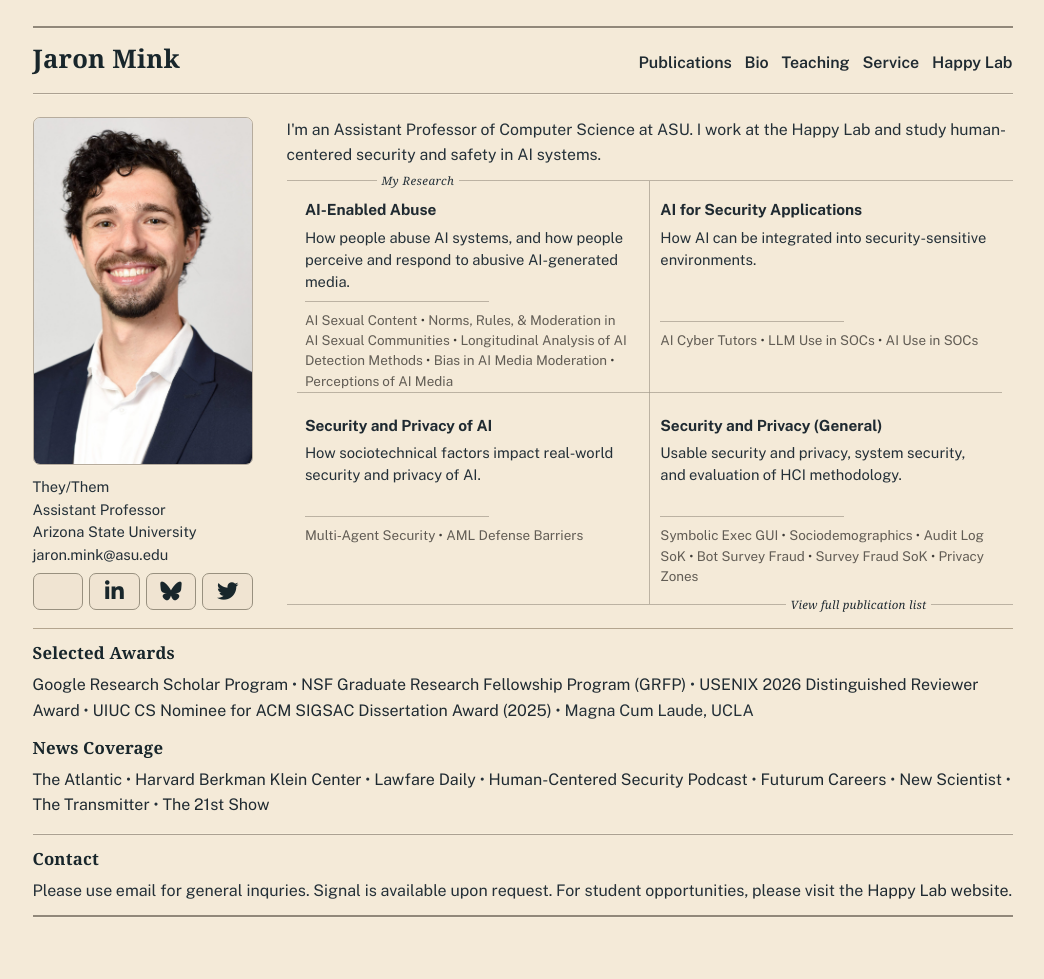
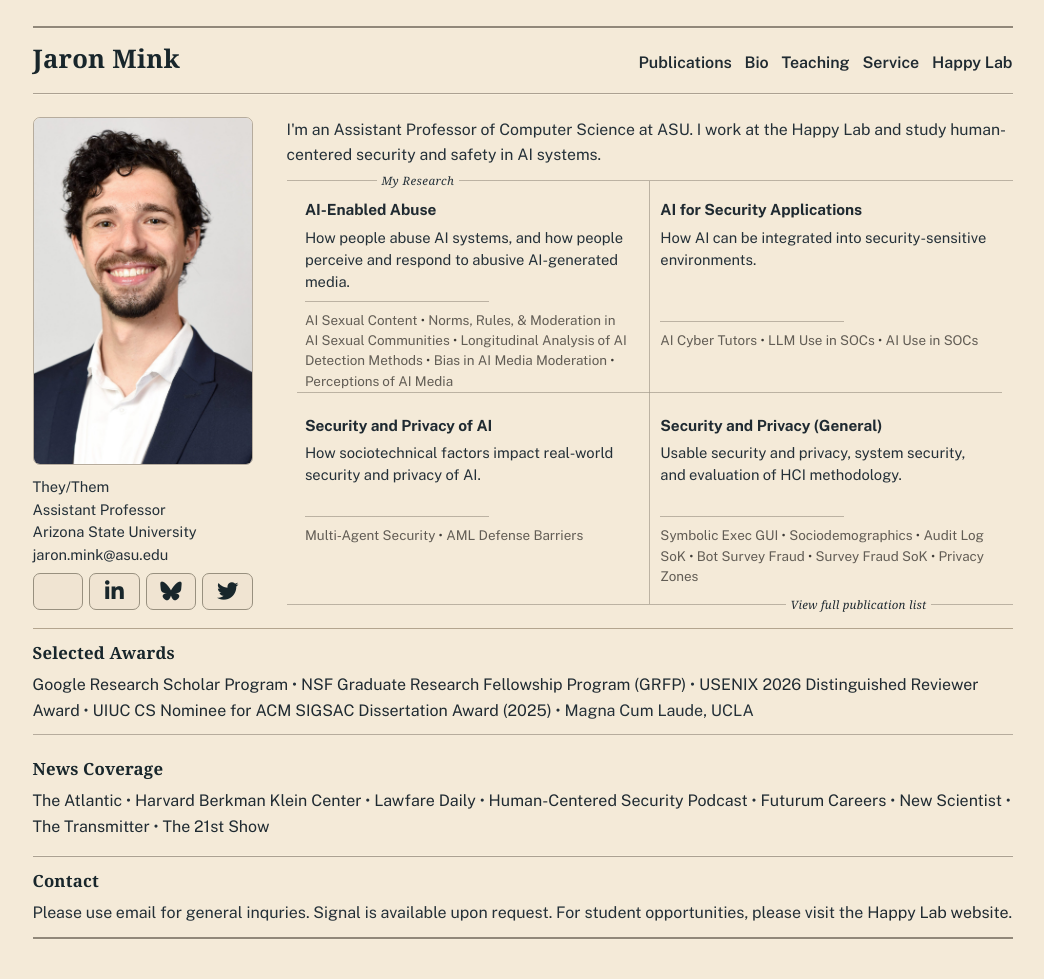
Before and after one commit to JaronMink/personal-website, a Jekyll site: the page built from index.md, in a window 1280 px wide. Shown: the whole page, without its empty margins (110-1154 px from the left). Built offline with Jekyll 4.4.1, drawn with Linux system fonts in a browser that asks for light colours; some web fonts are replaced; before the commit the page ends 957 px from its top, so only the background shows below that.

Commit message:
Restore awards and news divider

```diff
--- a/index.md
+++ b/index.md
@@ -159,6 +159,8 @@ description: Assistant Professor Jaron Mink studies human-centered security for
   {% include award-list.md %}
 </section>
 
+<hr class="contact-guidance-divider">
+
 <section class="home-awards home-news-coverage">
   <h2>News Coverage</h2>
   {% include news-coverage.html %}
```
